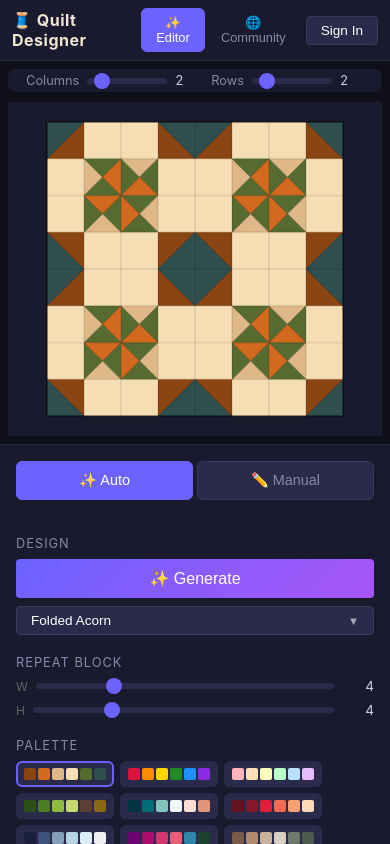
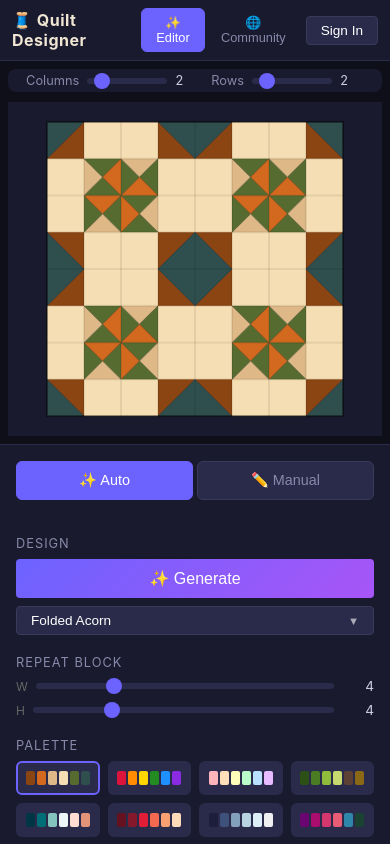
Before and after one commit to brookesdjb/quiltdesigner, a website built with Vite: page index.html in a window 390 px wide. Built offline with nearby package versions, Linux system fonts and the light colour scheme; some packages are replaced by stand-ins of ours; files whose address does not match are found by name.

Commit message:
Mobile: palette buttons fill row evenly with grid

```diff
--- a/src/styles/editor.css
+++ b/src/styles/editor.css
@@ -193,4 +193,26 @@
     width: 32px;
     height: 32px;
   }
+
+  /* Palette buttons - fill row evenly */
+  #palette-swatches {
+    display: grid;
+    grid-template-columns: repeat(auto-fill, minmax(70px, 1fr));
+    gap: 8px;
+  }
+
+  .palette-btn {
+    width: 100%;
+    justify-content: center;
+    padding: 8px;
+  }
+
+  .palette-btn-wrapper {
+    display: block;
+  }
+
+  .swatch-dot {
+    width: 14px;
+    height: 14px;
+  }
 }
```
